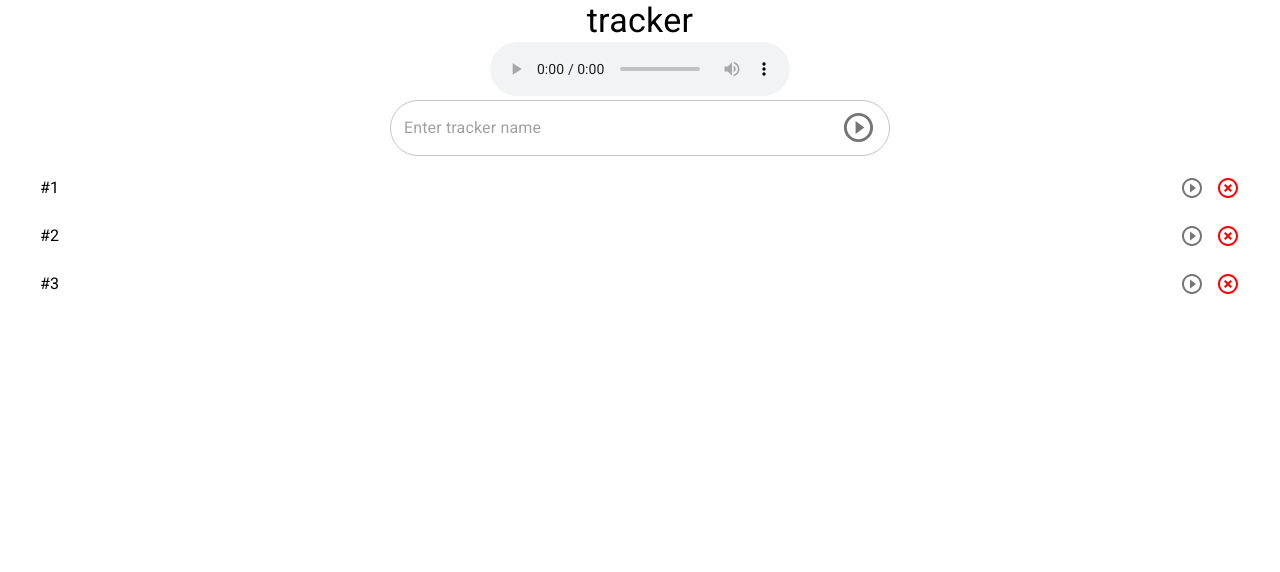
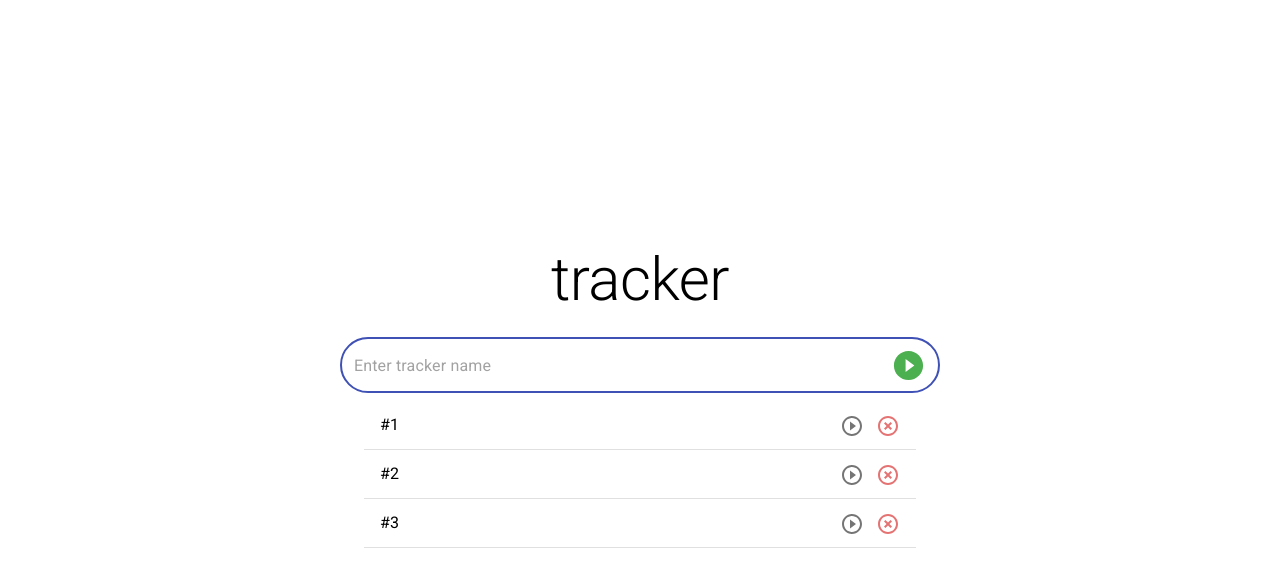
Before and after one commit to maksim-honchar/nimble, a React (Create React App) app: page / in a window 1280 px wide. Shown: the top 572 px of the page. Built offline with nearby package versions, Linux system fonts and the light colour scheme.

Commit message:
add styles

```diff
--- a/src/App.css
+++ b/src/App.css
@@ -1,3 +1,25 @@
-.App {
-  text-align: center;
+.app {
+  box-sizing: border-box;
 }
+
+.wrapper-player {
+  display: flex;
+  flex-direction: column;
+  justify-content: center;
+  align-items: center;
+  height: 100vh;
+}
+
+.wrapper-tracks {
+  width: 100%;
+}
+
+.input {
+  margin: 10px;
+}
+
+@media (min-width: 600px) {
+  .input {
+    width: 600px;
+  }
+}
--- a/src/App.js
+++ b/src/App.js
@@ -1,16 +1,15 @@
 import Container from "@material-ui/core/Container";
-import Typography from "@material-ui/core/Typography";
+
 import "./App.css";
 import { Player } from "./components/Player";
 
 function App() {
   return (
-    <Container maxWidth="lg">
-      <div className="App">
-        <Typography variant="h4">tracker</Typography>
+    <div className="App">
+      <Container maxWidth="sm">
         <Player />
-      </div>
-    </Container>
+      </Container>
+    </div>
   );
 }
 
--- /dev/null
+++ b/src/app/utils.js
@@ -0,0 +1,5 @@
+export const tracks = [
+  { title: "#1", src: "./music/01.mp3" },
+  { title: "#2", src: "./music/02.mp3" },
+  { title: "#3", src: "./music/03.mp3" },
+];
--- a/src/components/Player.js
+++ b/src/components/Player.js
@@ -1,28 +1,16 @@
 import { useState, useRef, useEffect } from "react";
 import List from "@material-ui/core/List";
-import { makeStyles } from "@material-ui/core/styles";
+import Typography from "@material-ui/core/Typography";
+import { tracks } from "../app/utils";
 
 import { Track } from "./Track";
 import { Search } from "./Search";
 
-const useStyles = makeStyles((theme) => ({
-  root: {
-    // width: "100%",
-    // maxWidth: 360,
-    backgroundColor: theme.palette.background.paper,
-  },
-}));
-
 export const Player = () => {
   const audioEl = useRef(null);
-  const classes = useStyles();
 
   const [isPlaying, setIsPlaying] = useState(false);
-  const [songs, setSongs] = useState([
-    { title: "#1", src: "./music/01.mp3" },
-    { title: "#2", src: "./music/02.mp3" },
-    { title: "#3", src: "./music/03.mp3" },
-  ]);
+  const [songs, setSongs] = useState(tracks);
 
   const [currentSong, setCurrentSong] = useState(null);
   const [timeDuration, setTimeDuration] = useState(0);
@@ -56,8 +44,8 @@ export const Player = () => {
   }, [isPlaying, currentSong]);
 
   const tracksList = songs.map((track, index) => (
+    <div className="tracks" key={index}>
       <Track
-      key={index}
         index={index}
         title={track.title}
         currentSong={currentSong}
@@ -67,19 +55,24 @@ export const Player = () => {
         timingTrack={formatTiming(timeCurrent)}
         totalTime={formatTiming(timeDuration)}
       />
+    </div>
   ));
 
   return (
-    <div>
+    <div className="wrapper-player">
       <audio
-        controls
-        src={songs.length && currentSong !== null ? songs[currentSong].src : ""} // При удалении последнего трека нужен null
+        src={songs.length && currentSong !== null ? songs[currentSong].src : ""}
         ref={audioEl}
         onTimeUpdate={currentTimeTrack}
         onCanPlay={durationTrack}
       />
+      <Typography variant="h2" gutterBottom>
+        tracker
+      </Typography>
       <Search songs={songs} toggleTrack={toggleTrack} isPlaying={isPlaying} />
-      <List className={classes.root}>{tracksList}</List>
+      <div className="wrapper-tracks">
+        <List>{tracksList}</List>
+      </div>
     </div>
   );
 };
--- a/src/components/Search.js
+++ b/src/components/Search.js
@@ -3,10 +3,22 @@ import IconButton from "@material-ui/core/IconButton";
 import OutlinedInput from "@material-ui/core/OutlinedInput";
 import InputAdornment from "@material-ui/core/InputAdornment";
 import FormControl from "@material-ui/core/FormControl";
-import PlayCircleOutlineIcon from "@material-ui/icons/PlayCircleOutline";
-import PauseCircleOutlineIcon from "@material-ui/icons/PauseCircleOutline";
+import PlayCircleFilledIcon from "@material-ui/icons/PlayCircleFilled";
+import PauseCircleFilledIcon from "@material-ui/icons/PauseCircleFilled";
+import { makeStyles } from "@material-ui/core/styles";
+
+const useStyles = makeStyles({
+  root: {
+    borderRadius: 30,
+  },
+  bigButtons: {
+    color: "#4caf50",
+  },
+});
 
 export const Search = (props) => {
+  const classes = useStyles();
+
   const [trackTitle, setTrackTitle] = useState("");
 
   const handleChange = (e) => {
@@ -25,9 +37,10 @@ export const Search = (props) => {
 
   return (
     <form onSubmit={playTrack}>
-      <FormControl variant="outlined">
+      <FormControl variant="outlined" className="input">
         <OutlinedInput
-          style={{ width: 500, borderRadius: 30 }}
+          autoFocus
+          className={classes.root}
           placeholder="Enter tracker name"
           id="search track"
           type="text"
@@ -41,9 +54,15 @@ export const Search = (props) => {
                 edge="end"
               >
                 {props.isPlaying ? (
-                  <PauseCircleOutlineIcon fontSize="large" />
+                  <PauseCircleFilledIcon
+                    fontSize="large"
+                    className={classes.bigButtons}
+                  />
                 ) : (
-                  <PlayCircleOutlineIcon fontSize="large" />
+                  <PlayCircleFilledIcon
+                    fontSize="large"
+                    className={classes.bigButtons}
+                  />
                 )}
               </IconButton>
             </InputAdornment>
--- a/src/components/Track.js
+++ b/src/components/Track.js
@@ -5,12 +5,35 @@ import IconButton from "@material-ui/core/IconButton";
 import PlayCircleOutlineIcon from "@material-ui/icons/PlayCircleOutline";
 import PauseCircleOutlineIcon from "@material-ui/icons/PauseCircleOutline";
 import HighlightOffIcon from "@material-ui/icons/HighlightOff";
+import { makeStyles } from "@material-ui/core/styles";
+
+const useStyles = makeStyles({
+  root: {
+    color: "#4caf50",
+  },
+  timing: {
+    color: "#4caf50",
+    marginRight: 50,
+  },
+  deleteButton: {
+    color: "#e57373",
+  },
+});
 
 export const Track = (props) => {
+  const classes = useStyles();
   return (
-    <ListItem>
-      <ListItemText primary={props.title} />
-      <span style={{ marginRight: 50 }}>
+    <ListItem
+      divider
+      selected={props.index === props.currentSong ? true : false}
+    >
+      <ListItemText
+        primary={props.title}
+        className={props.index === props.currentSong ? classes.root : null}
+      />
+      <span
+        className={props.index === props.currentSong ? classes.timing : null}
+      >
         {props.index === props.currentSong
           ? `${props.timingTrack} / ${props.totalTime}`
           : null}
@@ -31,7 +54,7 @@ export const Track = (props) => {
           edge="end"
           aria-label="delete"
           onClick={() => props.deleteTrack(props.title)}
-          style={{ color: "red" }}
+          className={classes.deleteButton}
         >
           <HighlightOffIcon />
         </IconButton>
```
Also changed, not shown: 1 other file (tests, documents, lock files or other folders). Lines whose indentation alone changed are shown as unchanged.
